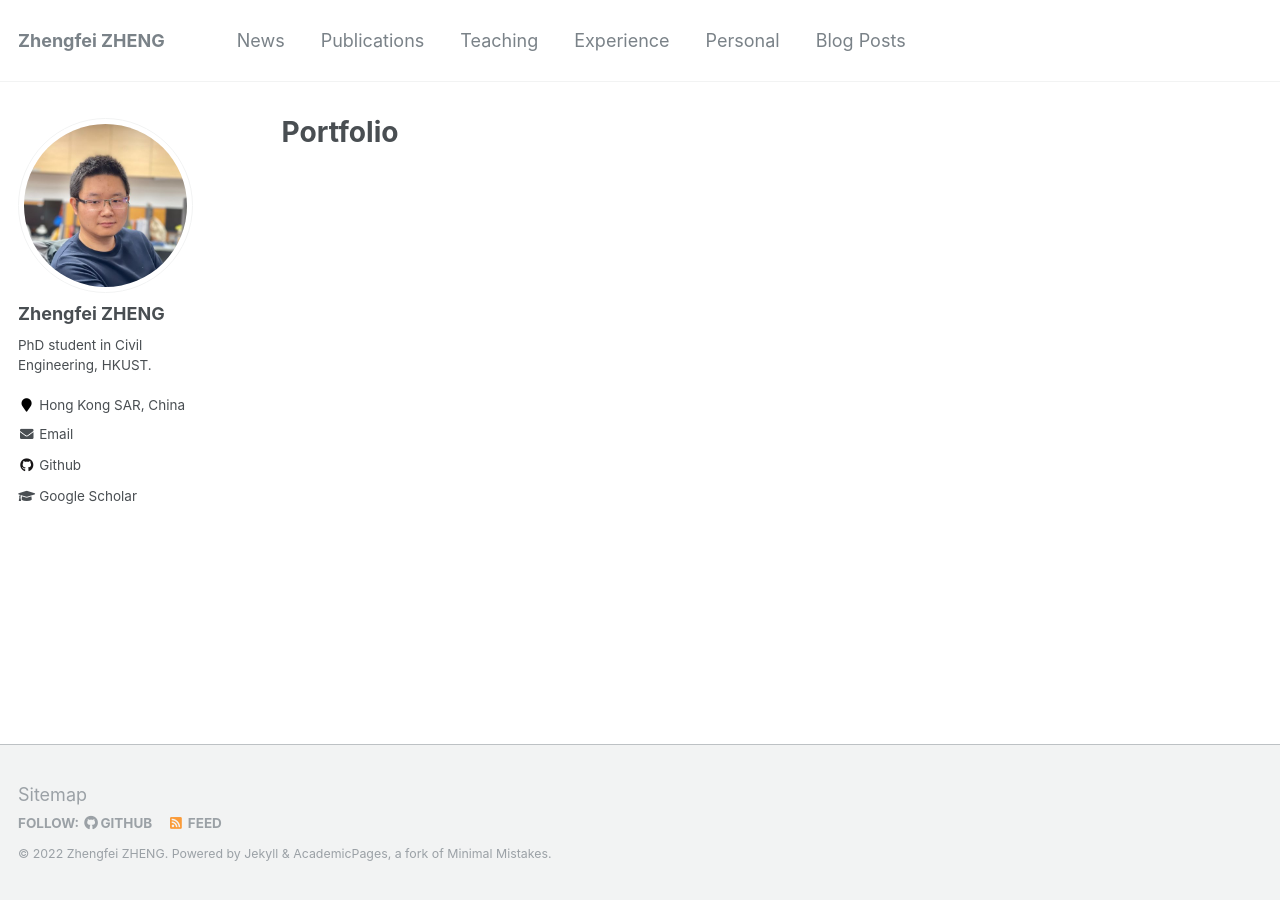
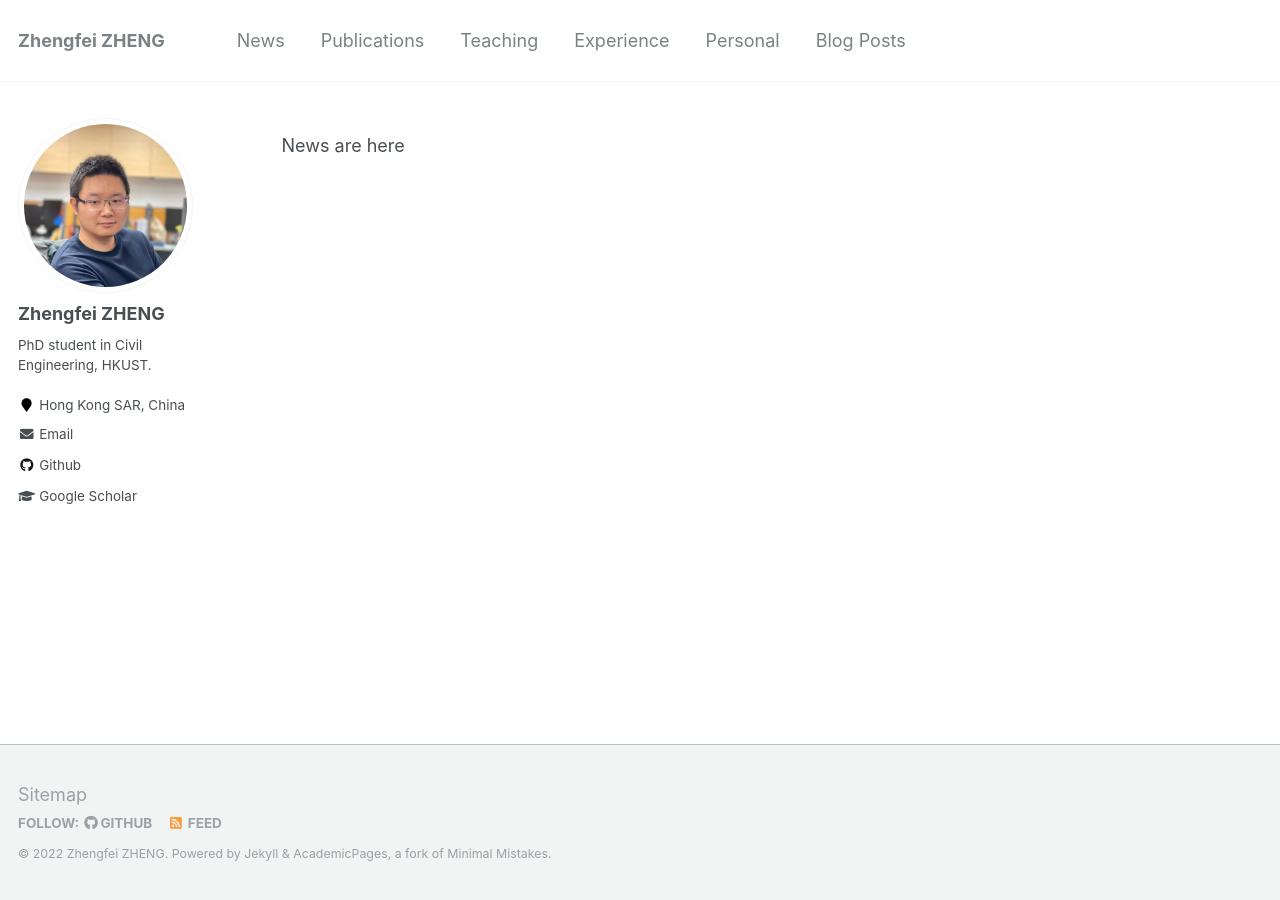
Before and after one commit to zf-z/zf-z.github.io, a Jekyll site: the page built from _pages/portfolio.html, in a window 1280 px wide. Built offline with Jekyll 4.4.1, drawn with Linux system fonts in a browser that asks for light colours.

Commit message:
Update portfolio.html

```diff
--- a/_pages/portfolio.html
+++ b/_pages/portfolio.html
@@ -1,13 +1,10 @@
 ---
 layout: archive
-title: "Portfolio"
-permalink: /portfolio/
+title: null
+permalink: /news/
 author_profile: true
 ---
 
 {% include base_path %}
 
-
-{% for post in site.portfolio %}
-  {% include archive-single.html %}
-{% endfor %}
+News are here
```
